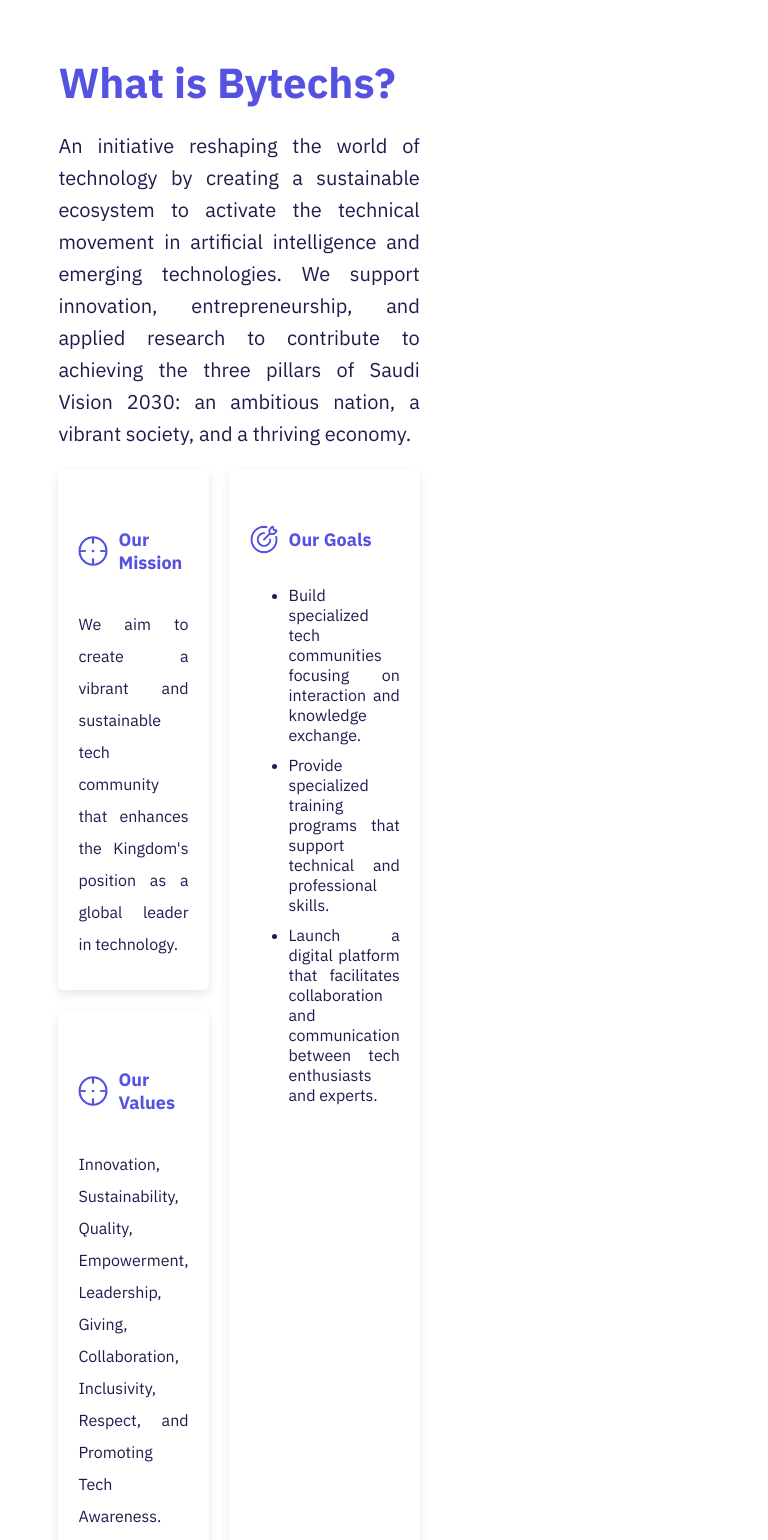
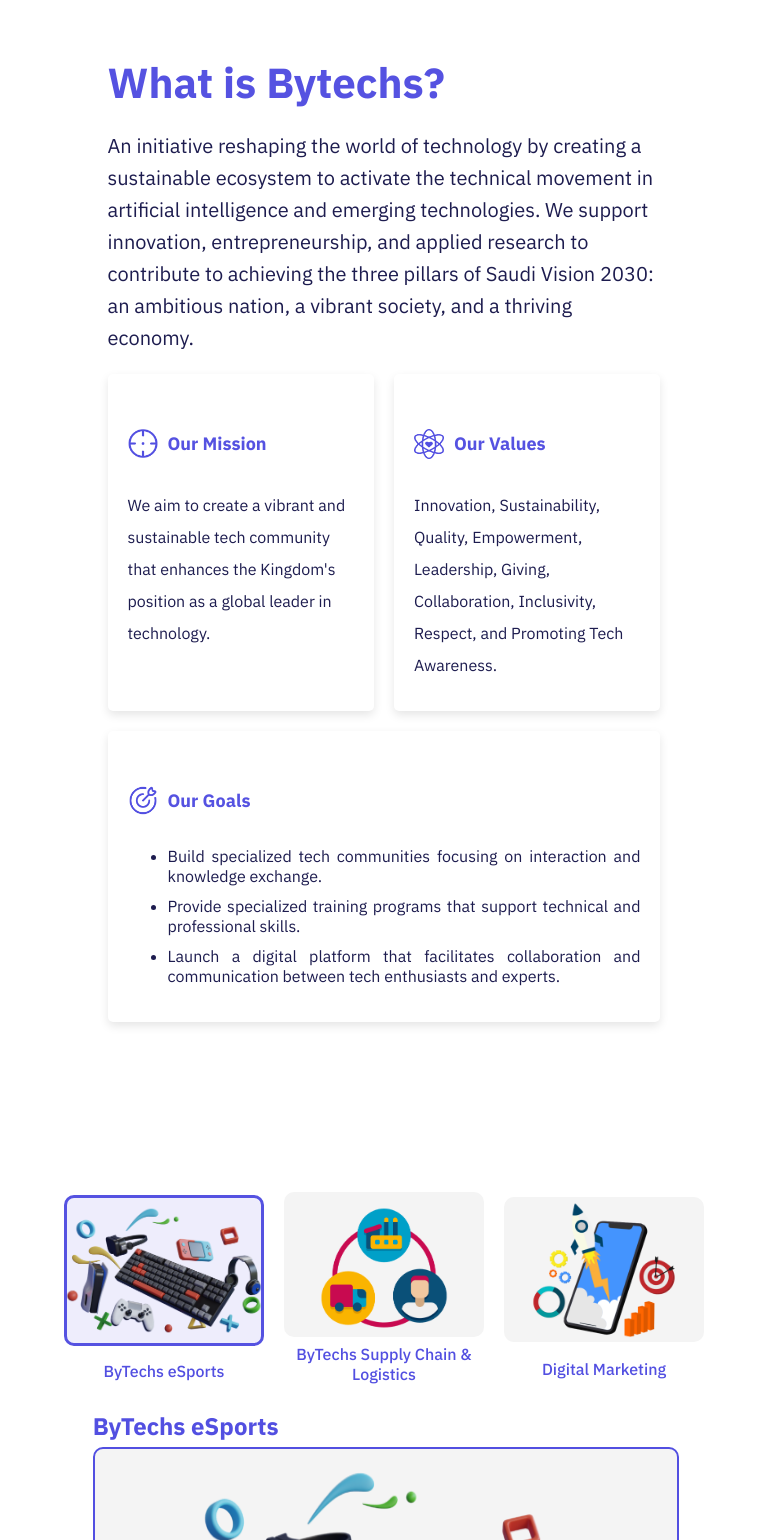
Before and after one commit to ByTechS-Platform/ByTechS-Website, a React (Create React App) app: page / in a window 768 px wide. Shown: the part 1000-2540 px from the top of the page. Built offline with nearby package versions, Linux system fonts and the light colour scheme; no server answers.

Commit message:
About us component is done ✅

```diff
--- a/src/Components/AboutUs.js
+++ b/src/Components/AboutUs.js
@@ -3,6 +3,7 @@ import "../Styles/AboutUs.scss";
 import BytechsPurple from "../assets/Bytechs-purple.png";
 import element from "../assets/elements.png";
 import target from "../assets/target-02.png";
+import values from "../assets/values.png";
 import { useLanguage } from "../utils/LanguageContext"; // Import the custom hook
 
 const AboutUs = () => {
@@ -48,6 +49,24 @@ const AboutUs = () => {
               </p>
             </div>
 
+            <div className="card values">
+              <div className="card-top">
+                <img src={values} alt="shape1" />
+                <h3 data-en="Our Values" data-ar="قيمنا">
+                  {language === "en" ? "Our Values" : "قيمنا"}
+                </h3>
+              </div>
+              <p
+                className="card-content"
+                data-en="Innovation, Sustainability, Quality, Empowerment, Leadership, Giving, Collaboration, Inclusivity, Respect, and Promoting Tech Awareness."
+                data-ar="الابتكار، الاستدامة، الجودة، التمكين، الريادة، العطاء، التعاون، الشمولية، الاحترام، تعزيز الوعي التقني."
+              >
+                {language === "en"
+                  ? "Innovation, Sustainability, Quality, Empowerment, Leadership, Giving, Collaboration, Inclusivity, Respect, and Promoting Tech Awareness."
+                  : "الابتكار، الاستدامة، الجودة، التمكين، الريادة، العطاء، التعاون، الشمولية، الاحترام، تعزيز الوعي التقني."}
+              </p>
+            </div>
+
             <div className="card goal">
               <div className="card-top">
                 <img src={target} alt="shape1" />
@@ -82,24 +101,6 @@ const AboutUs = () => {
                 </li>
               </ul>
             </div>
-
-            <div className="card mission">
-              <div className="card-top">
-                <img src={element} alt="shape1" />
-                <h3 data-en="Our Values" data-ar="قيمنا">
-                  {language === "en" ? "Our Values" : "قيمنا"}
-                </h3>
-              </div>
-              <p
-                className="card-content"
-                data-en="Innovation, Sustainability, Quality, Empowerment, Leadership, Giving, Collaboration, Inclusivity, Respect, and Promoting Tech Awareness."
-                data-ar="الابتكار، الاستدامة، الجودة، التمكين، الريادة، العطاء، التعاون، الشمولية، الاحترام، تعزيز الوعي التقني."
-              >
-                {language === "en"
-                  ? "Innovation, Sustainability, Quality, Empowerment, Leadership, Giving, Collaboration, Inclusivity, Respect, and Promoting Tech Awareness."
-                  : "الابتكار، الاستدامة، الجودة، التمكين، الريادة، العطاء، التعاون، الشمولية، الاحترام، تعزيز الوعي التقني."}
-              </p>
-            </div>
           </div>
         </div>
 
--- a/src/Styles/AboutUs.scss
+++ b/src/Styles/AboutUs.scss
@@ -8,7 +8,7 @@
     display: flex;
     justify-content: space-around;
     align-items: center;
-    padding: 5% 0% 1% 0%;
+    padding: 5% 2% 1% 2%;
     min-height: 90vh;
     position: relative;
     // flex-direction: row; /* Default layout for larger screens */
@@ -30,7 +30,7 @@
         color: #1d1c4f;
         font-weight: 400;
         line-height: 32px;
-        text-align: justify;
+        // text-align: justify;
       }
 
       .cards-wrapper {
@@ -89,8 +89,12 @@
           }
 
           .card.goal {
+             grid-column: span 2 // Place goal card in the second column
+            // grid-row: span 2; // Make it span both rows
+          }
+          .card.values {
             grid-column: 2; // Place goal card in the second column
-            grid-row: span 2; // Make it span both rows
+            // grid-row: span 2; // Make it span both rows
           }
         }
       }
@@ -181,7 +185,7 @@
       }
 
       p {
-        font-size: 13px;
+        font-size: 12px;
       }
 
       .illustration {
@@ -233,14 +237,15 @@
       }
 
       .illustration {
-        flex: 1;
-        .shapes {
-          margin: 1%;
-          gap: 10px;
-          img {
-            width: 78px;
-          }
-        }
+        display: none;
+        // flex: 1;
+        // .shapes {
+        //   margin: 1%;
+        //   gap: 10px;
+        //   img {
+        //     width: 78px;
+        //   }
+        // }
       }
     }
   }
```
Also changed, not shown: src/assets/values.png (added).
